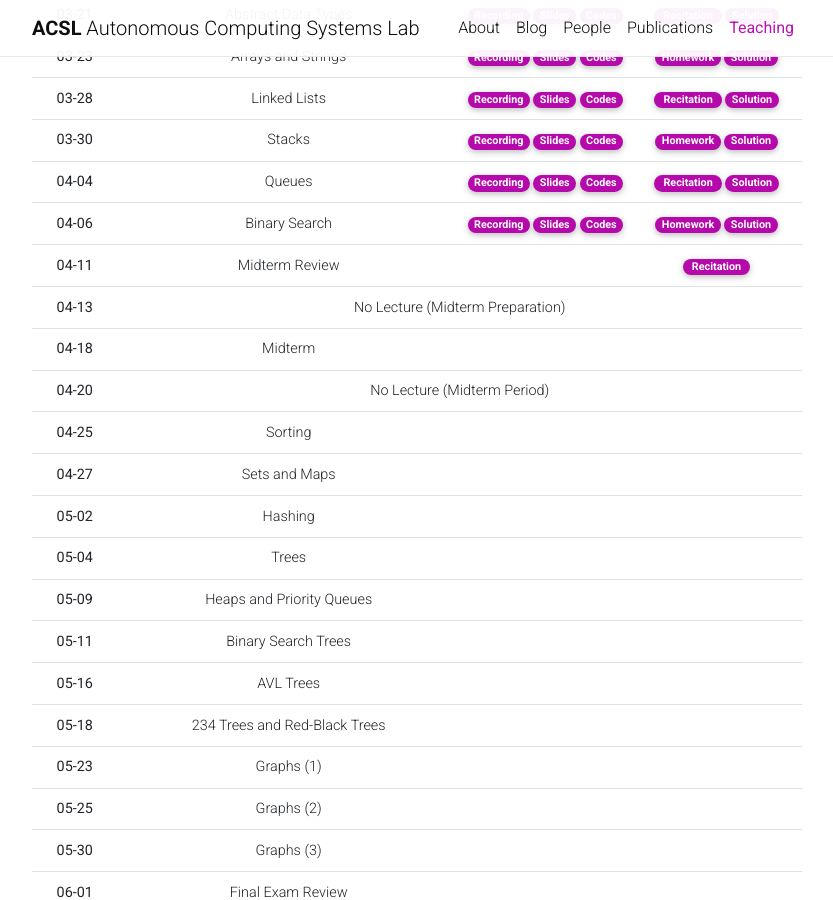
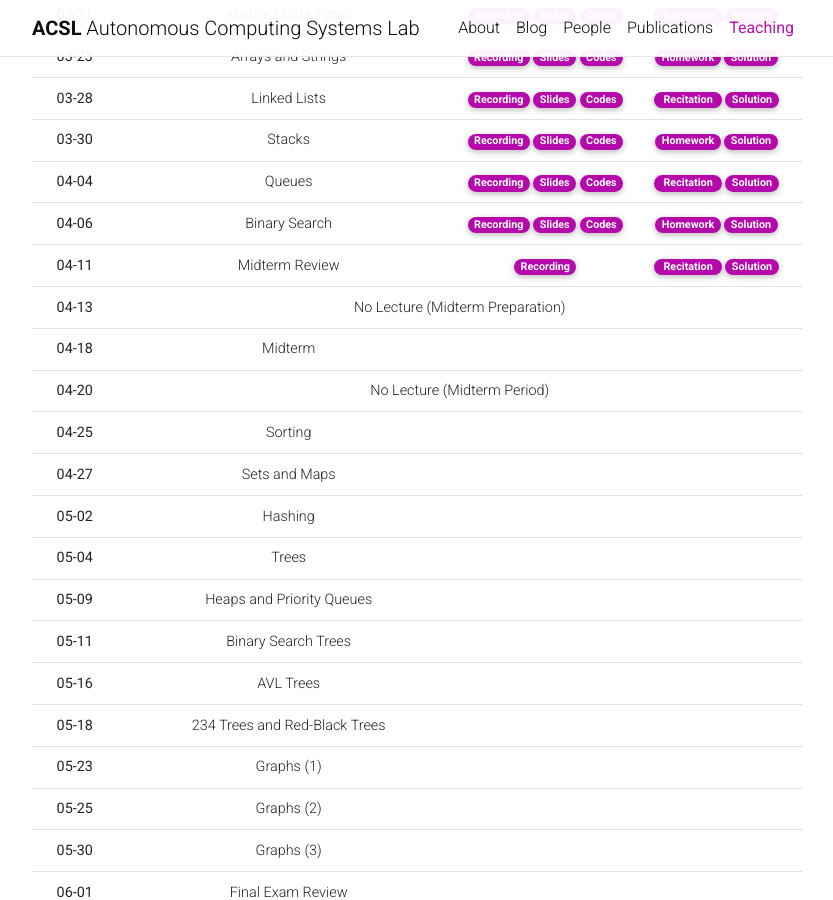
Before and after one commit to Uehwan/Uehwan.github.io, a Jekyll site: the page built from _teaching/datastruct23sp.md, in a window 1280 px wide and 900 px high, scrolled down 1275 px. Shown: the whole window, without its empty margins (223-1056 px from the left). Built offline with Jekyll 4.4.1, drawn with Linux system fonts in a browser that asks for light colours; nearby versions of some CDN libraries; comment, search, counter and statistics services are not loaded; a style sheet for code colours, icons or effects is not loaded.

Commit message:
23-04-12

```diff
--- a/_teaching/datastruct23sp.md
+++ b/_teaching/datastruct23sp.md
@@ -203,13 +203,13 @@
       <th scope="row">04-11</th>
       <td>Midterm Review</td>
       <td>
-        <!--a href="https://youtu.be/o8dXKCL00Dc" target="_blank" class="badge badge-pill" style="background-color:#B509AC;">Recording</a-->
+        <a href="https://youtu.be/QPC_bKcSKGI" target="_blank" class="badge badge-pill" style="background-color:#B509AC;">Recording</a>
         <!--a href="https://docs.google.com/presentation/d/1qwWXB62idf3332JFdYpbSoRAb8rkhKBZmkOKQDqmatM/edit?usp=sharing" target="_blank" class="badge badge-pill" style="background-color:#B509AC;">Slides</a-->
         <!--a href="https://colab.research.google.com/drive/1S9OYcv8v-KU1w1RI_t7fEb78EGjrQ3Aw?usp=sharing" target="_blank" class="badge badge-pill" style="background-color:#B509AC;">Codes</a-->
       </td>
       <td>
         <a href="https://colab.research.google.com/drive/1EWgehJOLL39LZ4jvw-3CBrsUkaNe_CoF?usp=sharing" target="_blank" class="badge badge-pill" style="background-color:#B509AC;">&nbsp;Recitation&nbsp;</a>
-        <!--a href="https://colab.research.google.com/drive/1gLm-b9f9e-fgs5ZGdvwYT548pMlzYf9v?usp=sharing" target="_blank" class="badge badge-pill" style="background-color:#B509AC;">Solution</a-->
+        <a href="https://colab.research.google.com/drive/1gLm-b9f9e-fgs5ZGdvwYT548pMlzYf9v?usp=sharing" target="_blank" class="badge badge-pill" style="background-color:#B509AC;">Solution</a>
       </td>
     </tr>
     <tr style="border-bottom: 1.5px solid lightgrey;">
```
